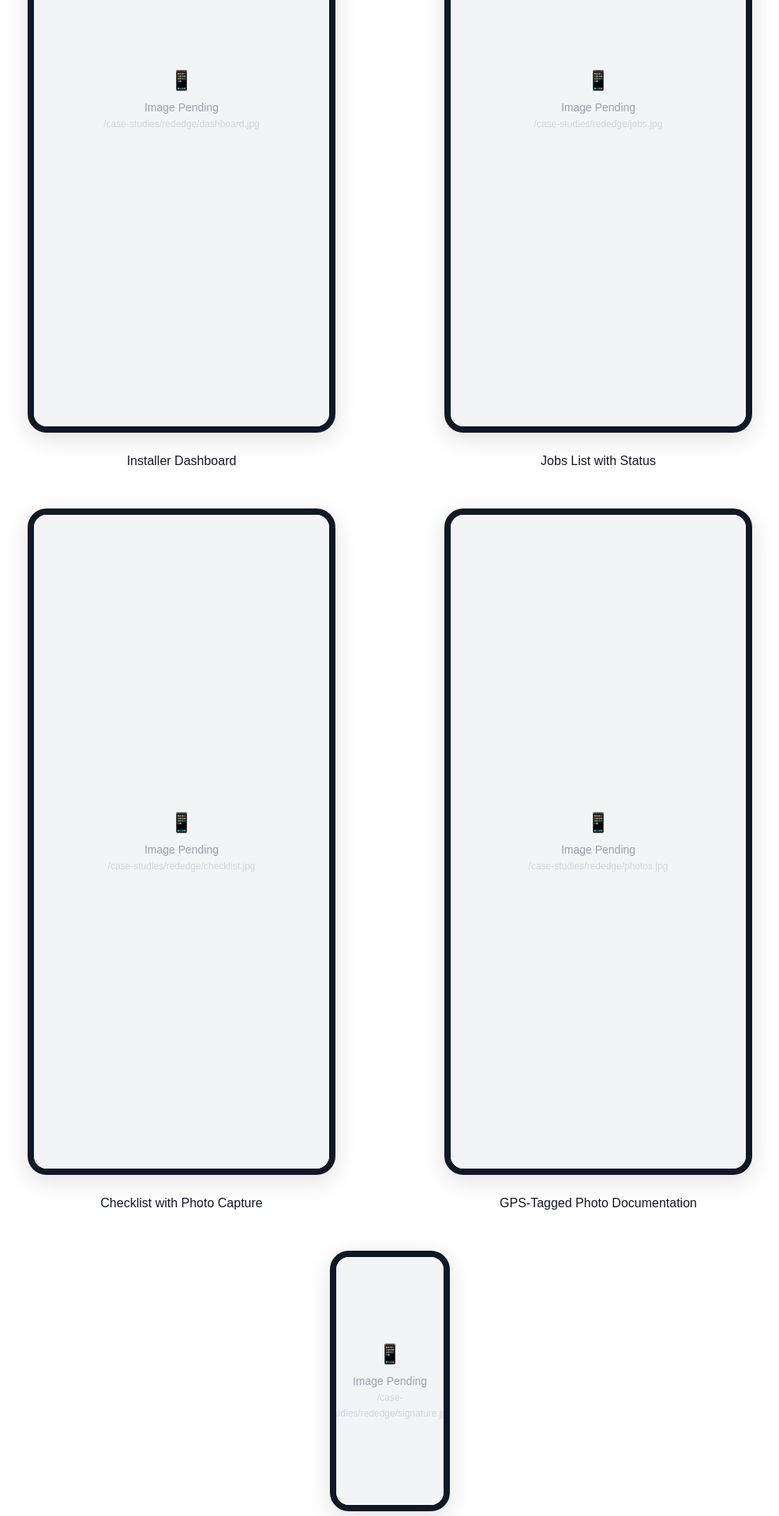
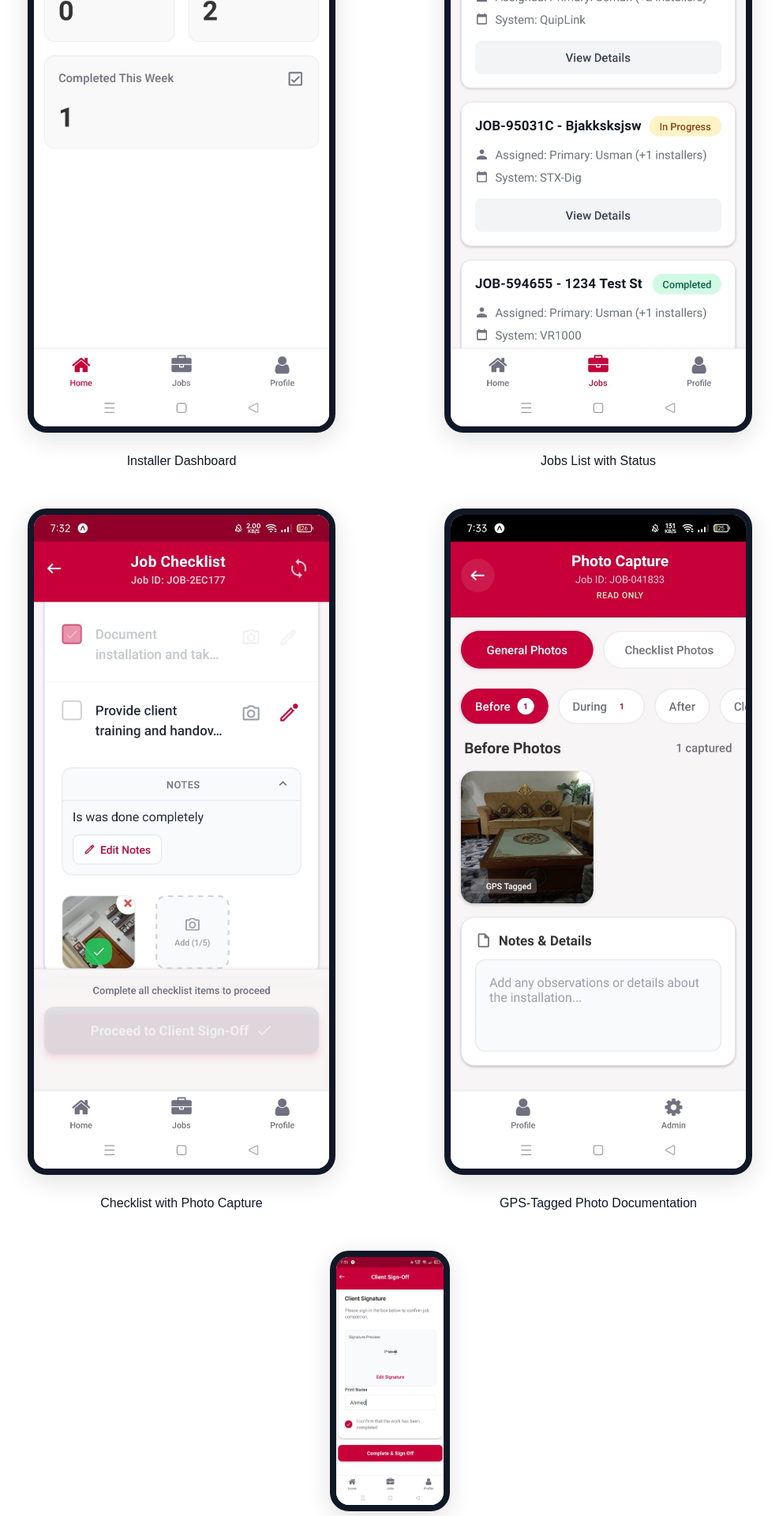
Before and after one commit to usman123-commits/Portfolio, a Next.js app: page /case-studies/rededge in a window 1280 px wide. Shown: the part 1660-3580 px from the top of the page at 79% size, without its empty margins (146-1133 px from the left). Built offline with nearby package versions, Linux system fonts and the light colour scheme; no server answers.

Commit message:
fixed SS issue

```diff
--- a/src/app/case-studies/rededge/RedEdgeCaseStudy.tsx
+++ b/src/app/case-studies/rededge/RedEdgeCaseStudy.tsx
@@ -152,23 +152,23 @@ export default function RedEdgeCaseStudy() {
             <div className="grid grid-cols-1 sm:grid-cols-2 gap-x-8 gap-y-12">
               {[
                 {
-                  src: "/case-studies/rededge/dashboard.jpg",
+                  src: "/case-studies/rededge/dashboard.jpeg",
                   label: "Installer Dashboard",
                 },
                 {
-                  src: "/case-studies/rededge/jobs.jpg",
+                  src: "/case-studies/rededge/jobs.jpeg",
                   label: "Jobs List with Status",
                 },
                 {
-                  src: "/case-studies/rededge/checklist.jpg",
+                  src: "/case-studies/rededge/checklist.jpeg",
                   label: "Checklist with Photo Capture",
                 },
                 {
-                  src: "/case-studies/rededge/photos.jpg",
+                  src: "/case-studies/rededge/photos.jpeg",
                   label: "GPS-Tagged Photo Documentation",
                 },
                 {
-                  src: "/case-studies/rededge/signature.jpg",
+                  src: "/case-studies/rededge/signature.jpeg",
                   label: "Digital Client Sign-Off",
                 },
               ].map((shot, index) => (
@@ -179,12 +179,6 @@ export default function RedEdgeCaseStudy() {
                   }`}
                 >
                   <div className="w-full max-w-[390px] rounded-3xl overflow-hidden shadow-[0_8px_30px_rgb(0,0,0,0.12)] border-[8px] border-gray-900 bg-gray-50 mb-6 relative aspect-[390/844]">
-                    {/* Placeholder for actual images */}
-                    <div className="absolute inset-0 flex items-center justify-center text-gray-400 bg-gray-100 flex-col gap-2">
-                       <span className="text-2xl">📱</span>
-                       <span className="text-sm font-medium px-4 text-center">Image Pending<br/><span className="text-xs text-gray-300">{shot.src}</span></span>
-                    </div>
-                    {/* Real Image Tag (uncomment/adjust when images are added)
                     <Image
                       src={shot.src}
                       alt={shot.label}
@@ -192,7 +186,6 @@ export default function RedEdgeCaseStudy() {
                       className="object-cover"
                       sizes="(max-width: 768px) 100vw, 390px"
                     />
-                    */}
                   </div>
                   <p className="font-medium text-gray-900">{shot.label}</p>
                 </div>
```
